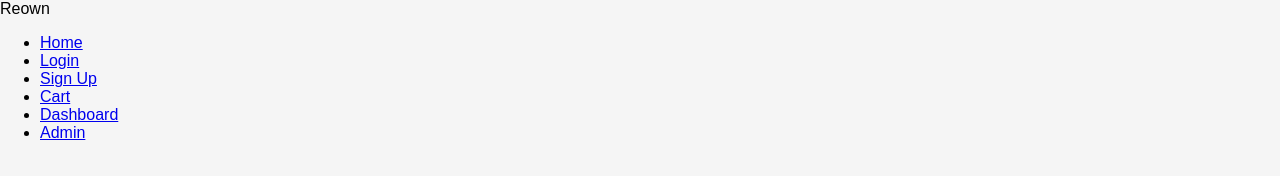
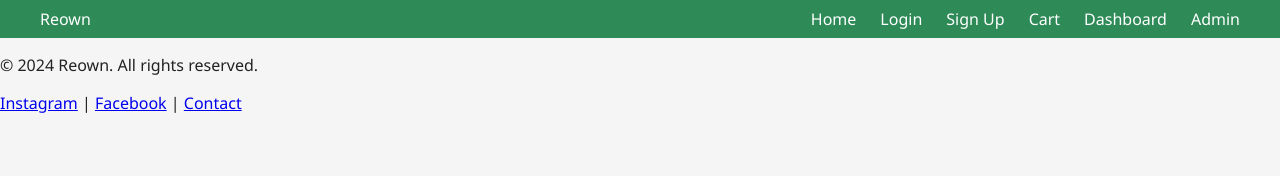
Before and after one commit to HarshKumar1680/ReOwn, a plain HTML site: page frontend/views/index.html in a window 1280 px wide. Drawn offline with Linux system fonts and the light colour scheme.

Commit message:
Add footer and enhance site styling
Introduced a new footer section in index.html with copyright and social links. Updated style.css with CSS variables, improved body and header styles, and added navigation bar styling for a more modern look.

```diff
--- a/frontend/public/css/style.css
+++ b/frontend/public/css/style.css
@@ -1,5 +1,49 @@
+:root {
+  --primary: #2e8b57;
+  --secondary: #f5f5f5;
+  --accent: #ffb347;
+  --text: #222;
+  --bg: #fff;
+  --radius: 10px;
+}
+
 body {
-  font-family: Arial, sans-serif;
-  background: #f5f5f5;
   margin: 0;
+  font-family: 'Segoe UI', Arial, sans-serif;
+  background: var(--secondary);
+  color: var(--text);
 }
+
+header {
+  background: var(--primary);
+  color: #fff;
+  padding: 0.5rem 0;
+}
+
+.navbar {
+  display: flex;
+  justify-content: space-between;
+  align-items: center;
+  max-width: 1200px;
+  margin: 0 auto;
+  padding: 0 2rem;
+}
+
+.nav-links {
+  list-style: none;
+  display: flex;
+  gap: 1.5rem;
+  margin: 0;
+  padding: 0;
+}
+
+.nav-links a {
+  color: #fff;
+  text-decoration: none;
+  font-weight: 500;
+  transition: color 0.2s;
+}
+
+.nav-links a:hover {
+  color: var(--accent);
+}
--- a/frontend/views/index.html
+++ b/frontend/views/index.html
@@ -21,5 +21,18 @@
     </nav>
   </header>
 
+
+
+    <footer>
+    <div class="footer-content">
+      <p>&copy; 2024 Reown. All rights reserved.</p>
+      <div class="social-links">
+        <a href="#">Instagram</a> |
+        <a href="#">Facebook</a> |
+        <a href="#">Contact</a>
+      </div>
+    </div>
+  </footer>
+
 </body>
 </html>
```
